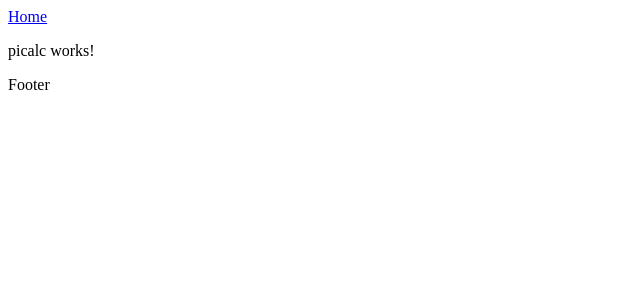
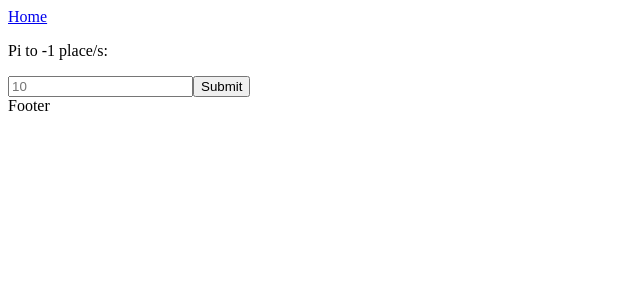
Before and after one commit to mattcr-ed/projects, an Angular app: page /maths/picalc in a window 1280 px wide. Shown: the top 300 px of the page, without its empty margins (0-640 px from the left). Built offline with nearby package versions, Linux system fonts and the light colour scheme.

Commit message:
Pi to n digits calculator now working

```diff
--- a/src/app/pages/maths/picalc/picalc.css
+++ b/src/app/pages/maths/picalc/picalc.css
@@ -0,0 +1,3 @@
+.pi-calc {
+    overflow-wrap: break-word;
+}
--- a/src/app/pages/maths/picalc/picalc.html
+++ b/src/app/pages/maths/picalc/picalc.html
@@ -1 +1,5 @@
-<p>picalc works!</p>
+<div class="pi-calc">
+    <p>Pi to {{ user_digits - 1 }} place/s: {{ digits }}</p>
+    <input type="text" id="digits-box" placeholder="10" (keydown.enter)="updateDigits()">
+    <input type="submit" (click)="updateDigits()">
+</div>
--- a/src/app/pages/maths/picalc/picalc.ts
+++ b/src/app/pages/maths/picalc/picalc.ts
@@ -1,11 +1,48 @@
 import { Component } from '@angular/core';
+import { FormsModule } from '@angular/forms';
 
 @Component({
   selector: 'app-picalc',
-  imports: [],
+  imports: [FormsModule],
   templateUrl: './picalc.html',
   styleUrl: './picalc.css'
 })
 export class Picalc {
+  protected textbox: any;
+  protected user_digits = 0;
+  protected digits = "";
+  protected iter = calculatePi();
 
+  ngOnInit() {
+    this.textbox = document.getElementById('digits-box');
+  }
+
+  updateDigits() {
+    this.user_digits = Number.parseInt(this.textbox.value) + 1;
+    this.iter = calculatePi();
+    this.digits = "";
+    for (let i = 0; i < this.user_digits; i++) {
+      this.digits += this.iter.next().value;
+      if (i % 10 == 0 && i != 0)
+        this.digits += " ";
+    }
+    this.digits = "3." + this.digits.slice(1);
+  }
 }
+
+//Formula taken from https://stackoverflow.com/a/64286624
+function * calculatePi() {
+    let q = 1n;
+    let r = 180n;
+    let t = 60n;
+    let i = 2n;
+    while (true) {
+        let digit = ((i * 27n - 12n) * q + r * 5n) / (t * 5n);
+        yield Number(digit);
+        let u = i * 3n;
+        u = (u + 1n) * 3n * (u + 2n);
+        r = u * 10n * (q * (i * 5n - 2n) + r - t * digit);
+        q *= 10n * i * (i++ * 2n - 1n);
+        t *= u;
+    }
+  }
```
